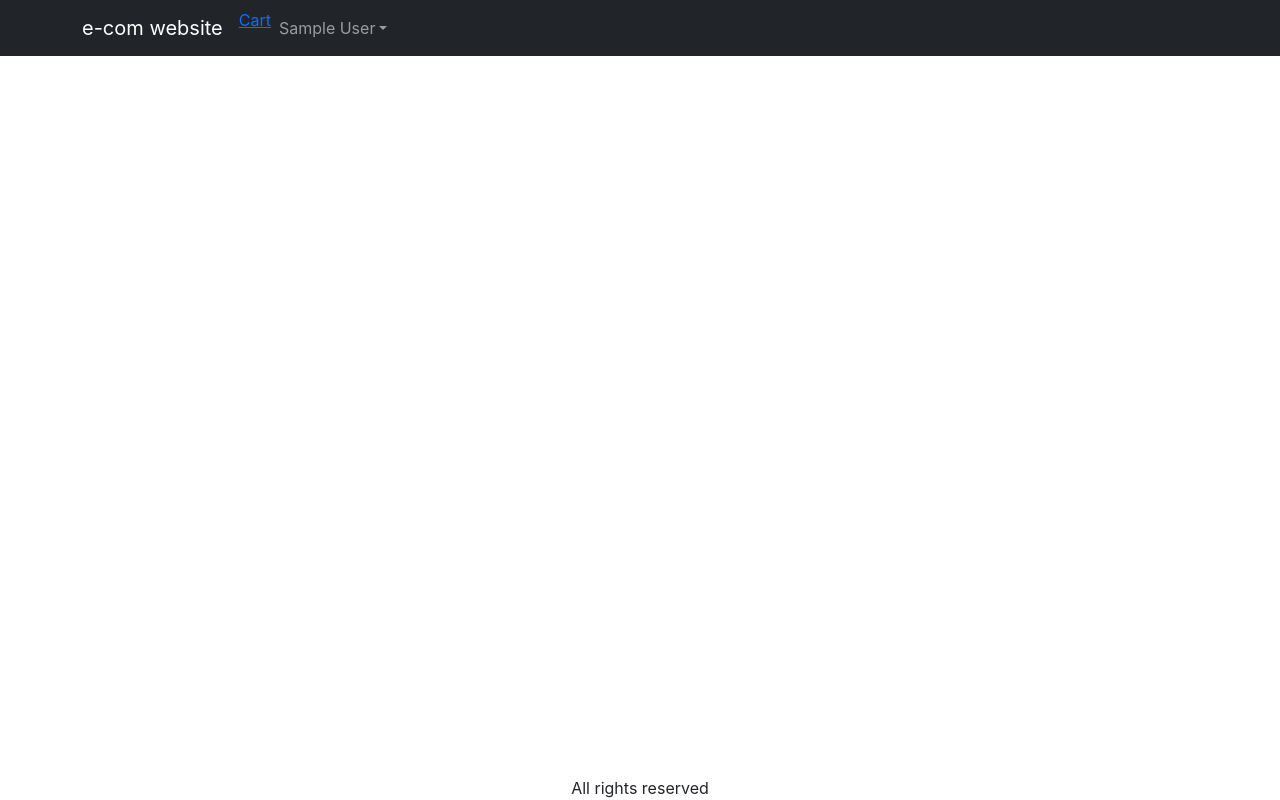
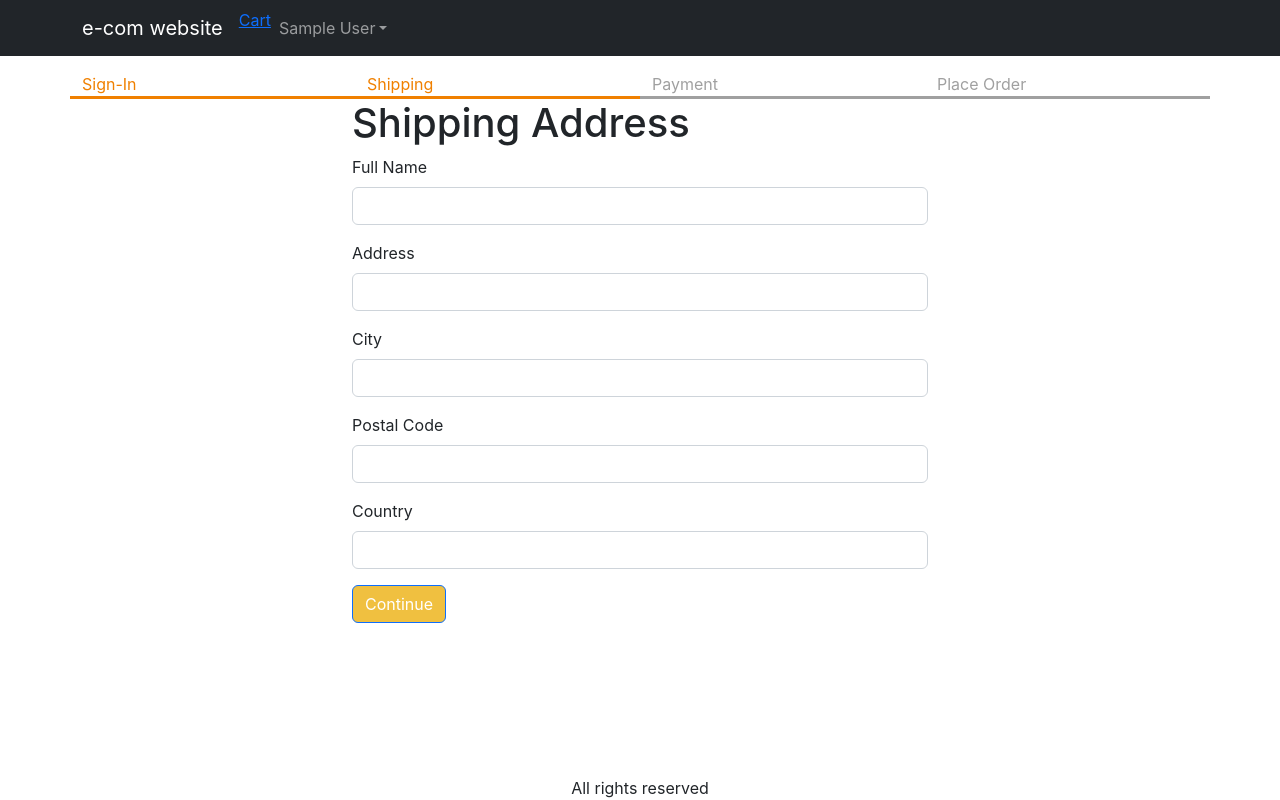
Before and after one commit to febinevijin/ecommerce, a React (Create React App) app in the folder website/frontend/: page /shipping in a window 1280 px wide. Built offline with nearby package versions, Linux system fonts and the light colour scheme; sample sign-in values are in the browser's storage.

Commit message:
Create shipping screen

```diff
--- a/website/frontend/src/App.jsx
+++ b/website/frontend/src/App.jsx
@@ -1,7 +1,7 @@
 import { BrowserRouter, Link, Route, Routes } from "react-router-dom";
-import testScreen from "./test/testScreen";
+
 import { ToastContainer } from "react-toastify";
-  import "react-toastify/dist/ReactToastify.css";
+import "react-toastify/dist/ReactToastify.css";
 import HomeScreen from "./screens/HomeScreen";
 import ProductScreen from "./screens/ProductScreen";
 import { Badge, Container, Nav, Navbar, NavDropdown } from "react-bootstrap";
@@ -10,19 +10,22 @@
 import { Store } from "./Store";
 import CartScreen from "./screens/CartScreen";
 import SigninScreen from "./screens/SigninScreen";
+import ShippingAddressScreen from "./screens/ShippingAddressScreen";
+// import testScreen from "./test/testScreen";
 
 function App() {
-  const { state, dispatch:ctxDispatch } = useContext(Store);
+  const { state, dispatch: ctxDispatch } = useContext(Store);
   const { cart, userInfo } = state;
   // console.log(cart.cartItems);
   const signOutHandler = () => {
-    ctxDispatch({ type: "USER_SIGNOUT", })
+    ctxDispatch({ type: "USER_SIGNOUT" });
     localStorage.removeItem("userInfo");
-  }
+    localStorage.removeItem("shippingAddress");
+  };
   return (
     <BrowserRouter>
       <div className="d-flex flex-column site-container">
-        <ToastContainer position="bottom-center" limit={1}/>
+        <ToastContainer position="bottom-center" limit={1} />
         <header>
           <Navbar bg="dark" variant="dark">
             <Container>
@@ -68,11 +71,12 @@
         <main>
           <Container className="mt-3">
             <Routes>
-              <Route path="/test" element={<testScreen />} />
+              {/* <Route path="/test" element={<testScreen/>} /> */}
               <Route path="/" element={<HomeScreen />} />
               <Route path="/product/:slug" element={<ProductScreen />} />
               <Route path="/cart" element={<CartScreen />} />
               <Route path="/signIn" element={<SigninScreen />} />
+              <Route path="/shipping" element={<ShippingAddressScreen />} />
             </Routes>
           </Container>
         </main>
--- a/website/frontend/src/Store.jsx
+++ b/website/frontend/src/Store.jsx
@@ -8,6 +8,9 @@
     ? JSON.parse(localStorage.getItem("userInfo"))
     : null,
   cart: {
+    shippingAddress: localStorage.getItem("shippingAddress")
+      ? JSON.parse(localStorage.getItem("shippingAddress"))
+      : {},
     cartItems: localStorage.getItem("cartItems")
       ? JSON.parse(localStorage.getItem("cartItems"))
       : [],
@@ -44,7 +47,21 @@
       return { ...state, userInfo: action.payload };
     }
     case "USER_SIGNOUT": {
-      return { ...state, userInfo: null };
+      return {
+        ...state, userInfo: null,
+        cart: {
+          cartItems: [],
+          shippingAddress:{}
+      }};
+    }
+    case "SAVE_SHIPPING_ADDRESS": {
+      return {
+        ...state,
+        cart: {
+          ...state.cart,
+          shippingAddress: action.payload,
+        },
+      };
     }
     default:
       return state;
--- /dev/null
+++ b/website/frontend/src/components/CheckoutSteps.jsx
@@ -0,0 +1,18 @@
+import React from 'react'
+import { Col, Row } from 'react-bootstrap'
+
+const CheckoutSteps = (props) => {
+    return (
+      <>
+            <Row className='checkout-steps'>
+            <Col className={props.step1 ? 'active' : ''}>Sign-In</Col>
+            <Col className={props.step2 ? 'active' : ''}>Shipping</Col>
+            <Col className={props.step3 ? 'active' : ''}>Payment</Col>
+            <Col className={props.step4 ? 'active' : ''}>Place Order</Col>
+
+        </Row>
+      </>
+    );
+}
+
+export default CheckoutSteps
--- a/website/frontend/src/index.css
+++ b/website/frontend/src/index.css
@@ -47,3 +47,12 @@
 .small-container {
   min-width: 600px;
 }
+
+.checkout-steps > div {
+  border-bottom: 0.2rem solid #a0a0a0;
+  color: #a0a0a0;
+}
+.checkout-steps > div.active {
+  border-bottom: 0.2rem solid #f08000;
+  color: #f08000;
+}
--- /dev/null
+++ b/website/frontend/src/screens/ShippingAddressScreen.jsx
@@ -0,0 +1,101 @@
+import React, { useContext, useEffect, useState } from "react";
+import { Form, Button, Container } from "react-bootstrap";
+import { Helmet } from "react-helmet-async";
+import { useNavigate } from "react-router-dom";
+import CheckoutSteps from "../components/CheckoutSteps";
+import { Store } from "../Store";
+
+const ShippingAddressScreen = () => {
+  const navigate = useNavigate();
+  const { state, dispatch: ctxDispatch } = useContext(Store);
+  const {userInfo, cart: { shippingAddress } } = state;
+  const [fullName, setFullName] = useState(shippingAddress.fullName || '');
+  const [address, setAddress] = useState(shippingAddress.address || '');
+  const [city, setCity] = useState(shippingAddress.city || '');
+  const [postalCode, setPostalCode] = useState(
+    shippingAddress.postalCode || ""
+  );
+  useEffect(() => {
+    if (!userInfo) {
+      navigate('/signin?redirect=/shipping');
+    }
+  },[userInfo,navigate])
+
+  const [country, setCountry] = useState(shippingAddress.country || '');
+  const submitHandlerr = (e) => {
+    e.preventDefault();
+    ctxDispatch({
+      type: "SAVE_SHIPPING_ADDRESS",
+      payload: {
+        fullName,
+        address,
+        city,
+        postalCode,
+        country,
+      },
+    });
+    localStorage.setItem(
+      "shippingAddress",
+      JSON.stringify({ fullName, address, city, postalCode, country })
+    );
+    navigate("/payment");
+  };
+  return (
+    <div>
+      <Helmet>Shipping Address</Helmet>
+<CheckoutSteps step1 step2></CheckoutSteps>
+      <div className="container small-container col-lg-6"  >
+        <h1>Shipping Address</h1>
+        <Form onSubmit={submitHandlerr}>
+          <Form.Group className="mb-3" controlId="fullName">
+            <Form.Label>Full Name</Form.Label>
+            <Form.Control
+              value={fullName}
+              onChange={(e) => setFullName(e.target.value)}
+              required
+            />
+          </Form.Group>
+          <Form.Group className="mb-3" controlId="address">
+            <Form.Label>Address</Form.Label>
+            <Form.Control
+              value={address}
+              onChange={(e) => setAddress(e.target.value)}
+              required
+            />
+          </Form.Group>
+          <Form.Group className="mb-3" controlId="city">
+            <Form.Label>City</Form.Label>
+            <Form.Control
+              value={city}
+              onChange={(e) => setCity(e.target.value)}
+              required
+            />
+          </Form.Group>
+          <Form.Group className="mb-3" controlId="postalCode">
+            <Form.Label>Postal Code</Form.Label>
+            <Form.Control
+              value={postalCode}
+              onChange={(e) => setPostalCode(e.target.value)}
+              required
+            />
+          </Form.Group>
+          <Form.Group className="mb-3" controlId="country">
+            <Form.Label>Country</Form.Label>
+            <Form.Control
+              value={country}
+              onChange={(e) => setCountry(e.target.value)}
+              required
+            />
+          </Form.Group>
+          <div className="mb-3">
+            <Button variant="primary" type="submit">
+              Continue
+            </Button>
+          </div>
+        </Form>
+      </div>
+    </div>
+  );
+};
+
+export default ShippingAddressScreen;
--- a/website/frontend/src/screens/SigninScreen.jsx
+++ b/website/frontend/src/screens/SigninScreen.jsx
@@ -2,7 +2,7 @@
 import axios from "axios";
 import { Button, Col, Container, Form, Row } from "react-bootstrap";
 import { Helmet } from "react-helmet-async";
-import { Link, Navigate, useLocation, useNavigate } from "react-router-dom";
+import { Link, useLocation, useNavigate } from "react-router-dom";
 import { Store } from "../Store";
 import { toast } from "react-toastify";
 import { getError } from "../util";
```
